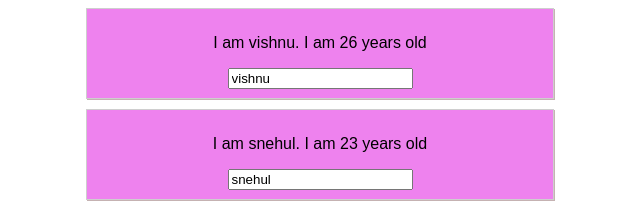
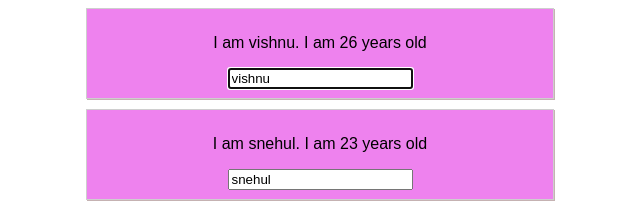
Before and after one commit to vishnuvishu/my-react-app, a React app: page / in a window 1280 px wide. Both pictures are taken after a click on the button "Show Persons". Shown: the part 158-361 px from the top of the page, without its empty margins (320-960 px from the left). Built offline with nearby package versions, Linux system fonts and the light colour scheme.

Commit message:
using references

```diff
--- a/src/components/Persons/Person/Person.js
+++ b/src/components/Persons/Person/Person.js
@@ -17,6 +17,9 @@ class Person extends Component{
 
   componentDidMount(){
     console.log('[Person.js] componentDidMount()');
+    if(this.props.position === 0){
+      this.inputElement.focus();
+    }
   }
 
   render(){
@@ -25,7 +28,11 @@ class Person extends Component{
       <Aux>
         <p className={classes.para} onClick={this.props.click}>I am {this.props.name}. I am {this.props.age} years old</p>
         <p>{this.props.children}</p>
-        <input onChange={this.props.changed} type="text" value={this.props.name}/>
+        <input
+          ref={(inp) => {this.inputElement = inp }}
+          onChange={this.props.changed}
+          type="text"
+          value={this.props.name}/>
       </Aux>
     )
     // return [
--- a/src/components/Persons/Persons.js
+++ b/src/components/Persons/Persons.js
@@ -42,6 +42,7 @@ class Persons extends PureComponent{
         return <Person
           click={() => this.props.clicked(index)}
           name={person.name}
+          position={index}
           age={person.age}
         key={person.id}
       changed={(event) => this.props.changed(event, person.id)}/>
```
